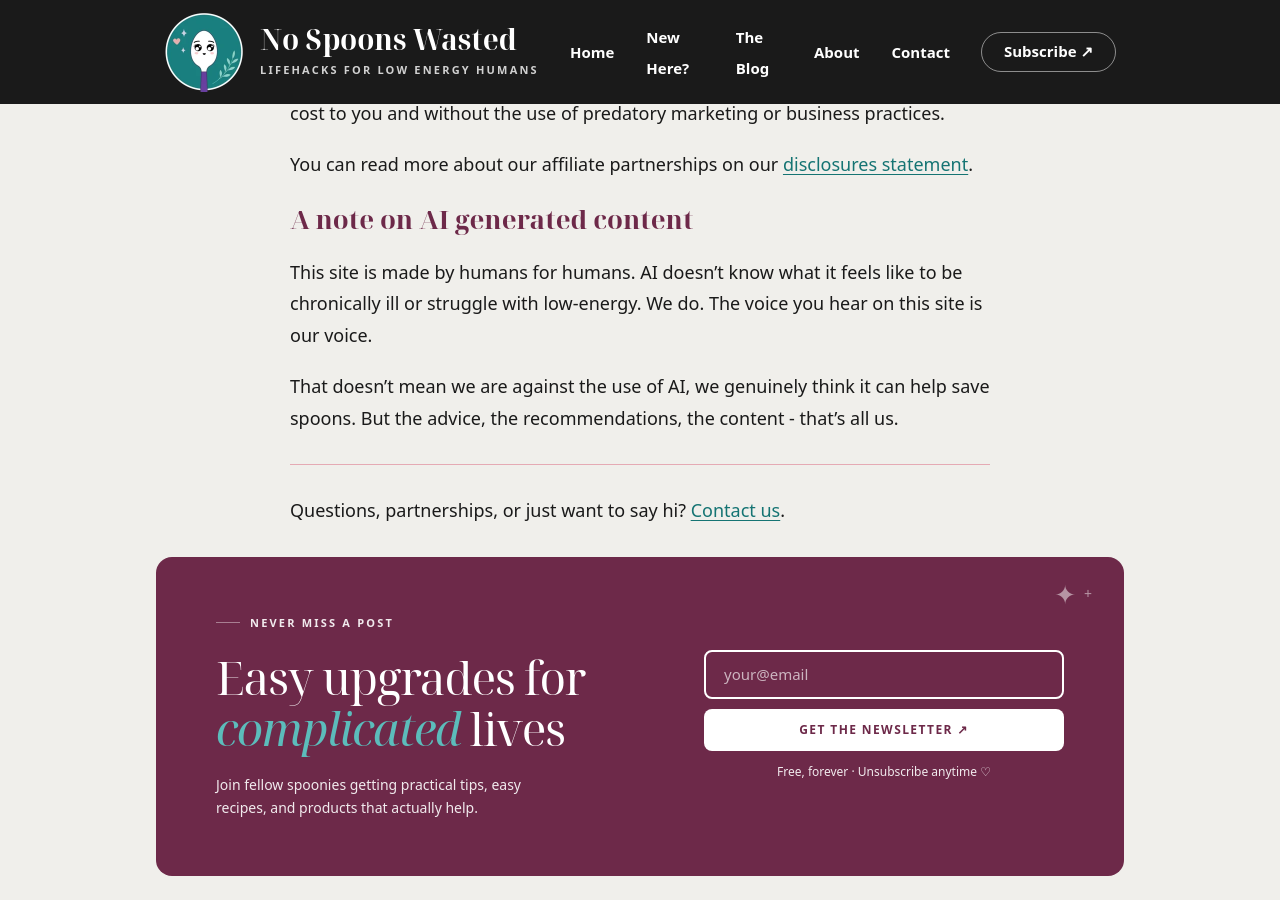
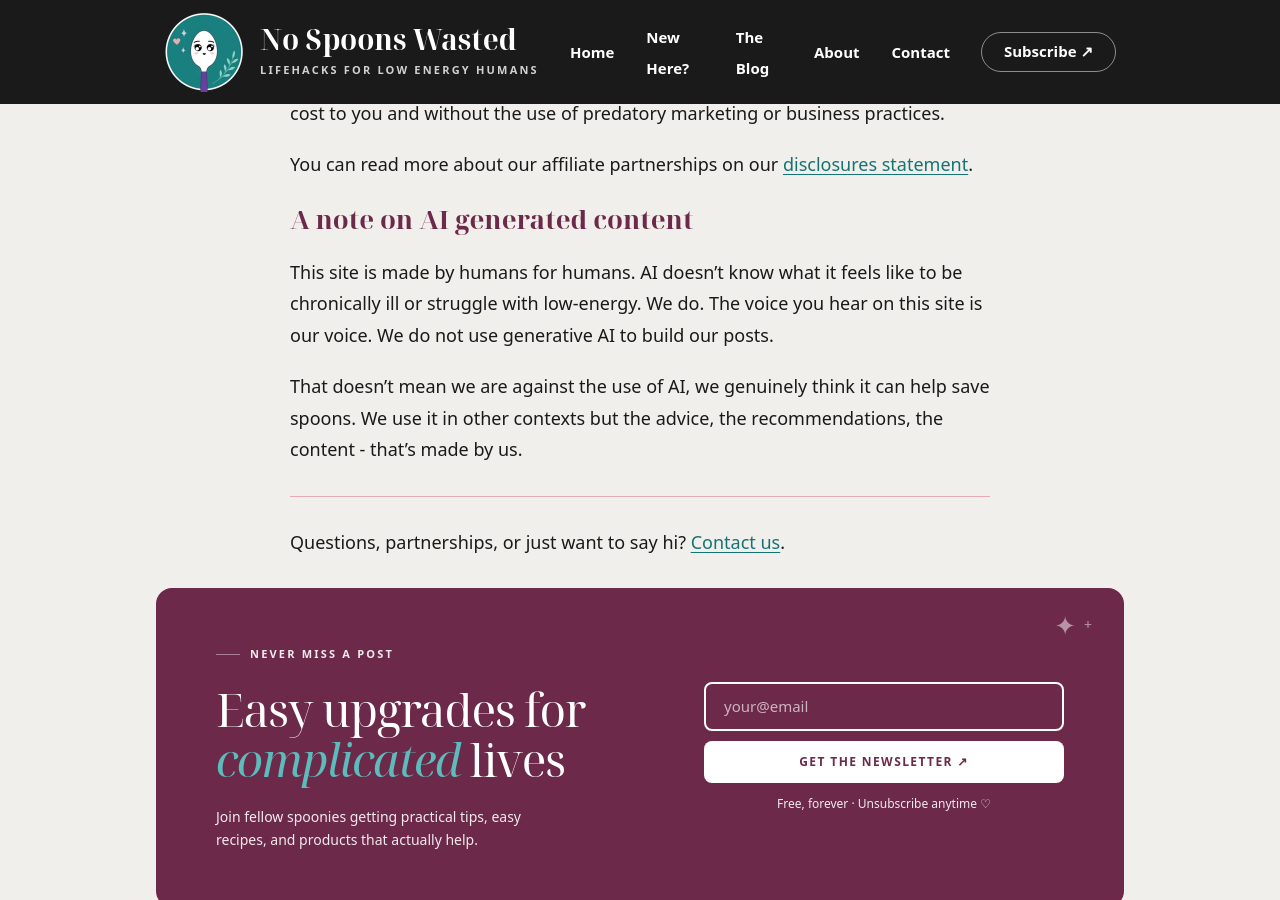
Before and after one commit to camp5456/nospoonswasted, a Jekyll site: the page built from _pages/about.md, in a window 1280 px wide and 900 px high, scrolled down 1424 px. Built offline with Jekyll 4.4.1, drawn with Linux system fonts in a browser that asks for light colours; comment, search, counter and statistics services are not loaded.

Commit message:
update about with AI clarification

```diff
--- a/_pages/about.md
+++ b/_pages/about.md
@@ -40,9 +40,9 @@ You can read more about our affiliate partnerships on our [disclosures statement
 
 ## A note on AI generated content
 
-This site is made by humans for humans. AI doesn't know what it feels like to be chronically ill or struggle with low-energy. We do. The voice you hear on this site is our voice.
+This site is made by humans for humans. AI doesn't know what it feels like to be chronically ill or struggle with low-energy. We do. The voice you hear on this site is our voice. We do not use generative AI to build our posts.
 
-That doesn't mean we are against the use of AI, we genuinely think it can help save spoons. But the advice, the recommendations, the content - that's all us.
+That doesn't mean we are against the use of AI, we genuinely think it can help save spoons. We use it in other contexts but the advice, the recommendations, the content - that's made by us.
 
 <hr>
 
```
